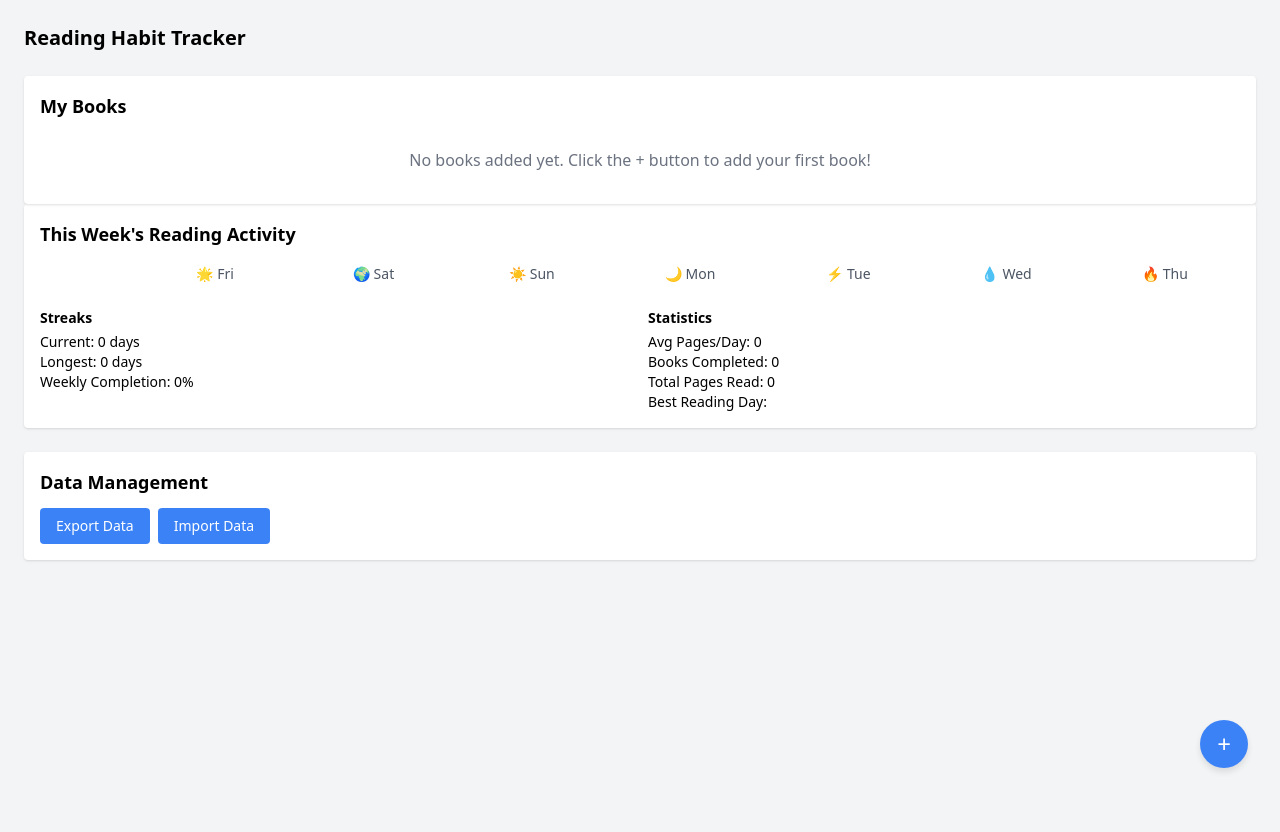
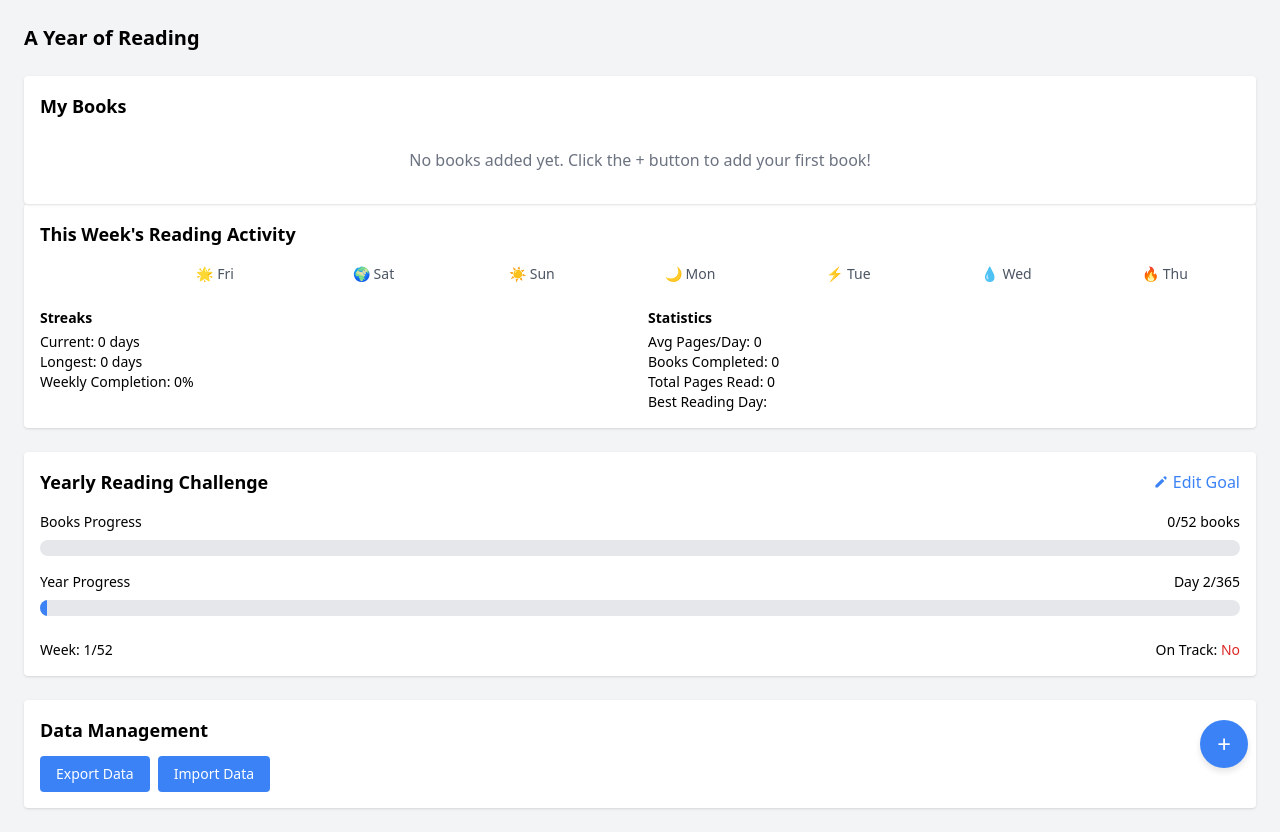
Before and after one commit to dat-lequoc/reading_habit, a plain HTML site: page reading_habit.html in a window 1280 px wide. Before the commit the page ends 800 px from the top, so only its background shows below. Drawn offline with nearby package versions, Linux system fonts and the light colour scheme.

Commit message:
year challenge

```diff
--- a/reading_habit.html
+++ b/reading_habit.html
@@ -3,7 +3,7 @@
 <head>
   <meta charset="UTF-8" />
   <meta name="viewport" content="width=device-width, initial-scale=1.0" />
-  <title>Reading Habit Tracker</title>
+  <title>A Year of Reading</title>
   <script src="https://cdn.tailwindcss.com"></script>
   <style>
     .add-book-btn {
@@ -94,7 +94,7 @@
 </head>
 <body class="bg-gray-100 p-6 font-sans">
   <header class="mb-6 flex items-center justify-between">
-    <h1 class="text-xl font-bold">Reading Habit Tracker</h1>
+    <h1 class="text-xl font-bold">A Year of Reading</h1>
   </header>
   <main class="grid gap-6">
     <div
@@ -195,6 +195,76 @@
       </div>
     </div>
   </section>
+
+  <!-- New Reading Challenge Section -->
+  <section id="reading-challenge" class="bg-white p-4 rounded shadow mt-6">
+    <div class="flex justify-between items-center mb-4">
+      <h2 class="text-lg font-bold">Yearly Reading Challenge</h2>
+      <button
+        id="edit-goal-btn"
+        class="text-blue-500 hover:text-blue-700 flex items-center gap-1"
+      >
+        <svg xmlns="http://www.w3.org/2000/svg" class="h-4 w-4" viewBox="0 0 20 20" fill="currentColor">
+          <path d="M13.586 3.586a2 2 0 112.828 2.828l-.793.793-2.828-2.828.793-.793zM11.379 5.793L3 14.172V17h2.828l8.38-8.379-2.83-2.828z" />
+        </svg>
+        Edit Goal
+      </button>
+    </div>
+    <div class="space-y-4">
+      <div>
+        <div class="flex justify-between items-center text-sm mb-2">
+          <span>Books Progress</span>
+          <span><span id="completed-books" class="font-medium">0</span>/<span id="yearly-goal" class="font-medium">52</span> books</span>
+        </div>
+        <div class="relative h-4 rounded-full bg-gray-200 overflow-hidden">
+          <div id="challenge-progress" class="absolute h-full bg-green-500 transition-all duration-500"></div>
+        </div>
+      </div>
+      <div>
+        <div class="flex justify-between items-center text-sm mb-2">
+          <span>Year Progress</span>
+          <span>Day <span id="current-day" class="font-medium">0</span>/365</span>
+        </div>
+        <div class="relative h-4 rounded-full bg-gray-200 overflow-hidden">
+          <div id="year-progress" class="absolute h-full bg-blue-500 transition-all duration-500"></div>
+        </div>
+      </div>
+      <div class="flex justify-between items-center text-sm pt-2">
+        <span>Week: <span id="current-week" class="font-medium">0</span>/52</span>
+        <span>On Track: <span id="on-track-status" class="font-medium">Yes</span></span>
+      </div>
+    </div>
+  </section>
+
+  <!-- New Goal Edit Modal -->
+  <div
+    id="edit-goal-modal"
+    class="fixed inset-0 bg-gray-500 bg-opacity-75 flex items-center justify-center hidden z-50"
+  >
+    <div class="bg-white p-6 rounded-lg shadow-xl max-w-sm w-full">
+      <div class="flex justify-between items-center mb-4">
+        <h3 class="text-lg font-semibold">Edit Reading Goal</h3>
+        <button type="button" class="modal-close text-gray-500 hover:text-gray-700">×</button>
+      </div>
+      <form id="edit-goal-form" class="space-y-4">
+        <div>
+          <label for="yearly-goal-input" class="block text-sm font-medium text-gray-700">Books to read in <span id="current-year"></span></label>
+          <input
+            type="number"
+            id="yearly-goal-input"
+            min="1"
+            class="mt-1 p-2 w-full border rounded focus:ring-blue-500 focus:border-blue-500"
+          />
+        </div>
+        <button
+          type="submit"
+          class="w-full bg-blue-500 text-white py-2 px-4 rounded hover:bg-blue-700 focus:outline-none focus:ring-2 focus:ring-blue-500 focus:ring-offset-2"
+        >
+          Save Goal
+        </button>
+      </form>
+    </div>
+  </div>
   <div
     id="edit-history-modal"
     class="fixed z-10 inset-0 overflow-y-auto hidden"
@@ -454,12 +524,14 @@
       constructor() {
         this.books = [];
         this.$bookEntries = $("book-entries");
+        this.yearlyGoal = parseInt(localStorage.getItem('yearlyReadingGoal')) || 52;
         this.loadBooks();
       }
 
       init() {
         this.setupEventListeners();
         this.updateUI();
+        this.updateReadingChallenge();
       }
 
       loadBooks() {
@@ -509,6 +581,7 @@
         this.displayBooks();
         this.renderReadingHistoryHeatmap();
         this.calculateStats();
+        this.updateReadingChallenge();
       }
 
       displayBooks() {
@@ -552,7 +625,7 @@
                       </button>
                     </div>
                   </div>
-                  <div id="book-content-${index}" class="book-content">
+                  <div id="book-content-${index}" class="book-content ${progress.isCompleted ? 'collapsed' : ''}">
                     <div class="mt-2">
                       <div class="flex items-center justify-between mb-1">
                         <span class="text-sm">Progress: ${progress.percentage}%</span>
@@ -660,6 +733,16 @@
         if (importDataBtn && importDataInput) {
           importDataBtn.addEventListener("click", () => importDataInput.click());
           importDataInput.addEventListener("change", (e) => this.handleImport(e));
+        }
+
+        const editGoalBtn = $("edit-goal-btn");
+        if (editGoalBtn) {
+          editGoalBtn.addEventListener("click", () => this.openEditGoalModal());
+        }
+
+        const editGoalForm = $("edit-goal-form");
+        if (editGoalForm) {
+          editGoalForm.addEventListener("submit", (e) => this.handleEditGoal(e));
         }
       }
 
@@ -1042,6 +1125,70 @@
         reader.readAsText(file);
         event.target.value = "";
       }
+
+      openEditGoalModal() {
+        const modal = $("edit-goal-modal");
+        const yearInput = $("yearly-goal-input");
+        const yearSpan = $("current-year");
+
+        yearSpan.textContent = new Date().getFullYear();
+        yearInput.value = this.yearlyGoal;
+        modal.classList.remove("hidden");
+      }
+
+      handleEditGoal(event) {
+        event.preventDefault();
+        const newGoal = parseInt($("yearly-goal-input").value);
+        if (newGoal > 0) {
+          this.yearlyGoal = newGoal;
+          localStorage.setItem('yearlyReadingGoal', newGoal);
+          this.updateReadingChallenge();
+          $("edit-goal-modal").classList.add("hidden");
+        }
+      }
+
+      updateReadingChallenge() {
+        const now = new Date();
+        const start = new Date(now.getFullYear(), 0, 1);
+        const diff = now - start;
+        const oneDay = 1000 * 60 * 60 * 24;
+        const oneWeek = oneDay * 7;
+
+        // Calculate days and weeks
+        const currentDay = Math.ceil(diff / oneDay);
+        const currentWeek = Math.ceil(diff / oneWeek);
+
+        // Calculate year progress
+        const isLeapYear = new Date(now.getFullYear(), 1, 29).getMonth() === 1;
+        const daysInYear = isLeapYear ? 366 : 365;
+        const yearProgressPercentage = (currentDay / daysInYear) * 100;
+
+        // Calculate books progress
+        const completedBooks = this.books.filter(book =>
+          book.currentPage === book.totalPages
+        ).length;
+
+        const weeklyTarget = this.yearlyGoal / 52;
+        const expectedProgress = currentWeek * weeklyTarget;
+        const isOnTrack = completedBooks >= expectedProgress;
+
+        const booksProgressPercentage = (completedBooks / this.yearlyGoal) * 100;
+
+        // Update UI elements
+        $("yearly-goal").textContent = this.yearlyGoal;
+        $("current-week").textContent = currentWeek;
+        $("current-day").textContent = currentDay;
+        $("completed-books").textContent = completedBooks;
+        $("on-track-status").textContent = isOnTrack ? "Yes" : "No";
+        $("on-track-status").className = `font-medium ${isOnTrack ? 'text-green-600' : 'text-red-600'}`;
+
+        // Update progress bars
+        const booksProgressBar = $("challenge-progress");
+        const yearProgressBar = $("year-progress");
+
+        booksProgressBar.style.width = `${booksProgressPercentage}%`;
+        yearProgressBar.style.width = `${yearProgressPercentage}%`;
+      }
     }
 
     let bookManager;
```
